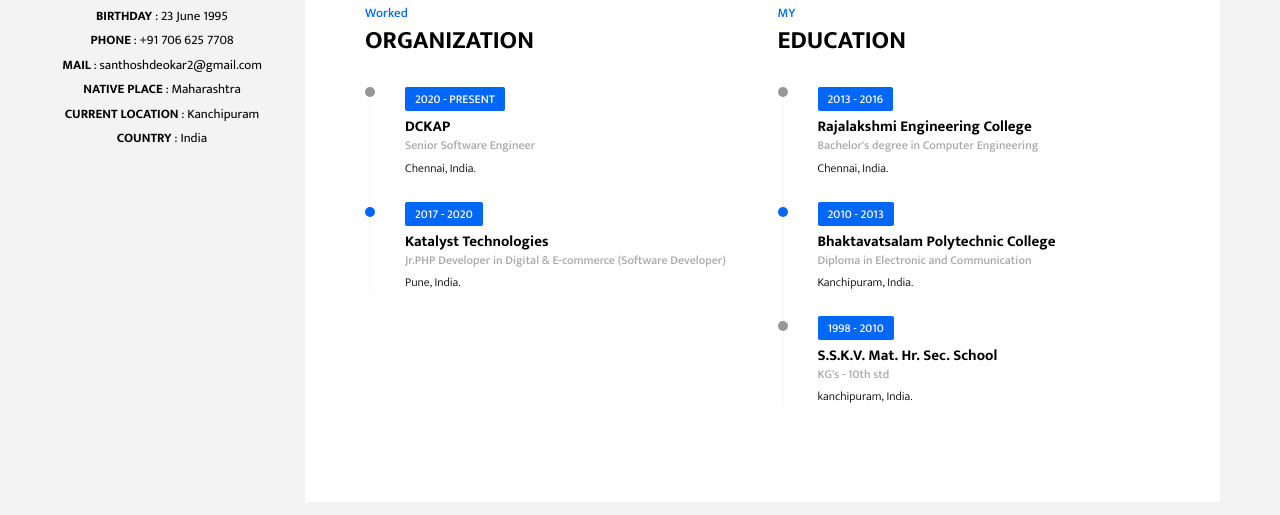
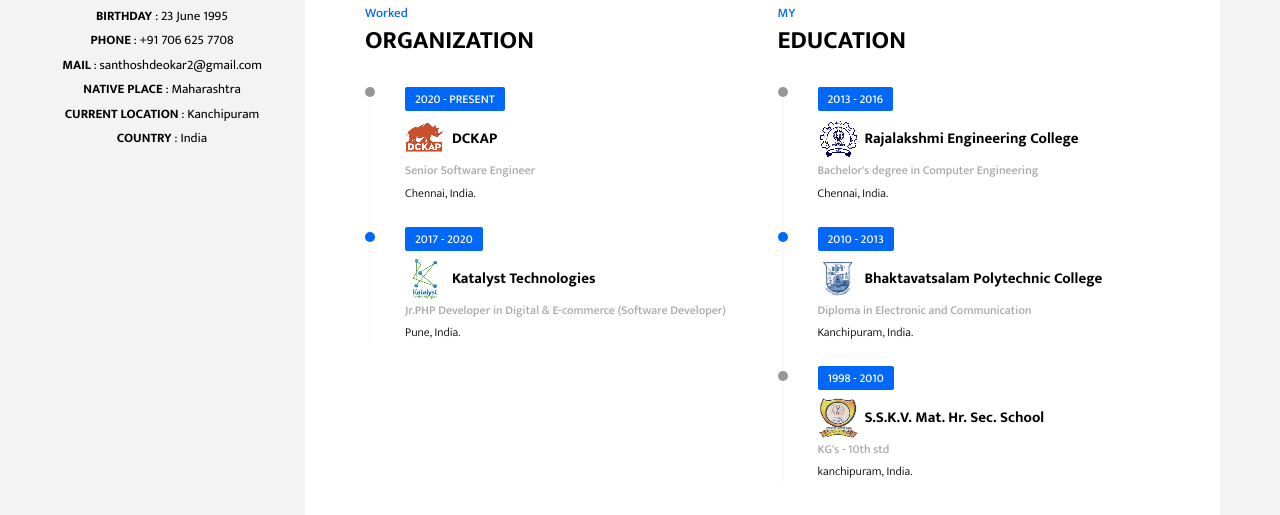
Before and after one commit to deokarsanthosh/me, a website: page job.html in a window 1280 px wide. Shown: the part 329-844 px from the top of the page. Drawn offline with Linux system fonts and the light colour scheme.

Commit message:
updated logos

```diff
--- a/job.html
+++ b/job.html
@@ -118,13 +118,15 @@
                         <ul class="time-line">
                             <li class="time-line-item">
                                 <span class="badge badge-primary">2020 - PRESENT</span>
-                                <h6 class="time-line-item-title">DCKAP</h6>
+                                <h6 class="time-line-item-title">
+                                    <img src="assets/images/dckap.jpg">&nbsp;&nbsp;DCKAP</h6>
                                 <p class="time-line-item-subtitle">Senior Software Engineer</p>
                                 <p class="time-line-item-content">Chennai, India.</p>
                             </li>
                             <li class="time-line-item">
                                 <span class="badge badge-primary">2017 - 2020</span>
-                                <h6 class="time-line-item-title">Katalyst Technologies</h6>
+                                <h6 class="time-line-item-title">
+                                    <img src="assets/images/katalyst.jpg">&nbsp;&nbsp;Katalyst Technologies</h6>
                                 <p class="time-line-item-subtitle">Jr.PHP Developer in Digital & E-commerce (Software Developer)</p>
                                 <p class="time-line-item-content">Pune, India.</p>
                             </li>
@@ -136,19 +138,22 @@
                         <ul class="time-line">
                             <li class="time-line-item">
                                 <span class="badge badge-primary">2013 - 2016</span>
-                                <h6 class="time-line-item-title">Rajalakshmi Engineering College</h6>
+                                <h6 class="time-line-item-title">
+                                    <img src="assets/images/rec.jpg">&nbsp;&nbsp;Rajalakshmi Engineering College</h6>
                                 <p class="time-line-item-subtitle">Bachelor's degree in Computer Engineering</p>
                                 <p class="time-line-item-content">Chennai, India.</p>
                             </li>
                             <li class="time-line-item">
                                 <span class="badge badge-primary">2010 - 2013</span>
-                                <h6 class="time-line-item-title">Bhaktavatsalam Polytechnic College</h6>
+                                <h6 class="time-line-item-title">
+                                    <img src="assets/images/bpt.jpg">&nbsp;&nbsp;Bhaktavatsalam Polytechnic College</h6>
                                 <p class="time-line-item-subtitle">Diploma in  Electronic and Communication</p>
                                 <p class="time-line-item-content">Kanchipuram, India.</p>
                             </li>
                             <li class="time-line-item">
                                 <span class="badge badge-primary">1998 - 2010</span>
-                                <h6 class="time-line-item-title">S.S.K.V. Mat. Hr. Sec. School</h6>
+                                <h6 class="time-line-item-title">
+                                    <img src="assets/images/sskv.jpg">&nbsp;&nbsp;S.S.K.V. Mat. Hr. Sec. School</h6>
                                 <p class="time-line-item-subtitle">KG's - 10th std</p>
                                 <p class="time-line-item-content">kanchipuram, India.</p>
                             </li>
```
Also changed, not shown: assets/images/bpt.jpg (added), assets/images/dckap.jpg (added), assets/images/katalyst.jpg (added), assets/images/logo/bpt.jpg (added), assets/images/logo/dckap.jpg (added), assets/images/logo/katalyst.png (added), assets/images/logo/mysql.png (added), assets/images/logo/rec.jpg (added), assets/images/logo/sskv.png (added), assets/images/mysql.jpg, assets/images/rec.jpg (added), assets/images/sskv.jpg (added).
